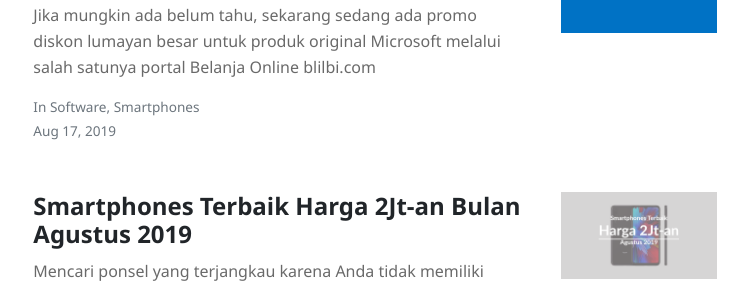
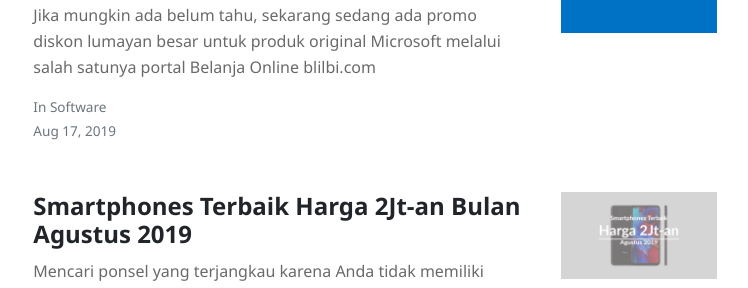
Before and after one commit to taufiktw/digilifetoday, a Jekyll site: the page built from _pages/author-taufiktw.html, in a window 1280 px wide and 900 px high, scrolled down 516 px. Shown: the part 163-451 px from the top of the window, without its empty margins (265-1013 px from the left). Built offline with Jekyll 4.4.1, drawn with Linux system fonts in a browser that asks for light colours; nearby versions of some CDN libraries.

Commit message:
Update 2019-08-17-promo-windows-murah-bulan-agustus-2019.md

```diff
--- a/_posts/2019-08-17-promo-windows-murah-bulan-agustus-2019.md
+++ b/_posts/2019-08-17-promo-windows-murah-bulan-agustus-2019.md
@@ -4,7 +4,6 @@ published: true
 date: 2019-08-17T00:00:00.000Z
 categories:
   - Software
-  - Smartphones
 layout: post
 author: taufiktw
 image: assets/images/windows.jpg
```
